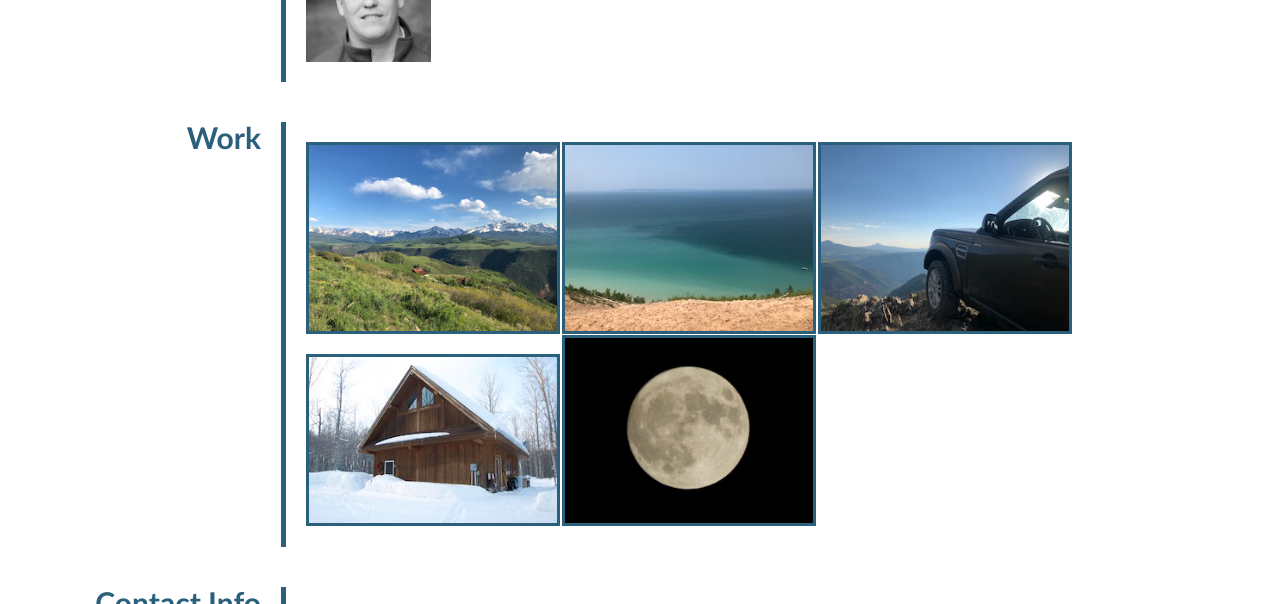
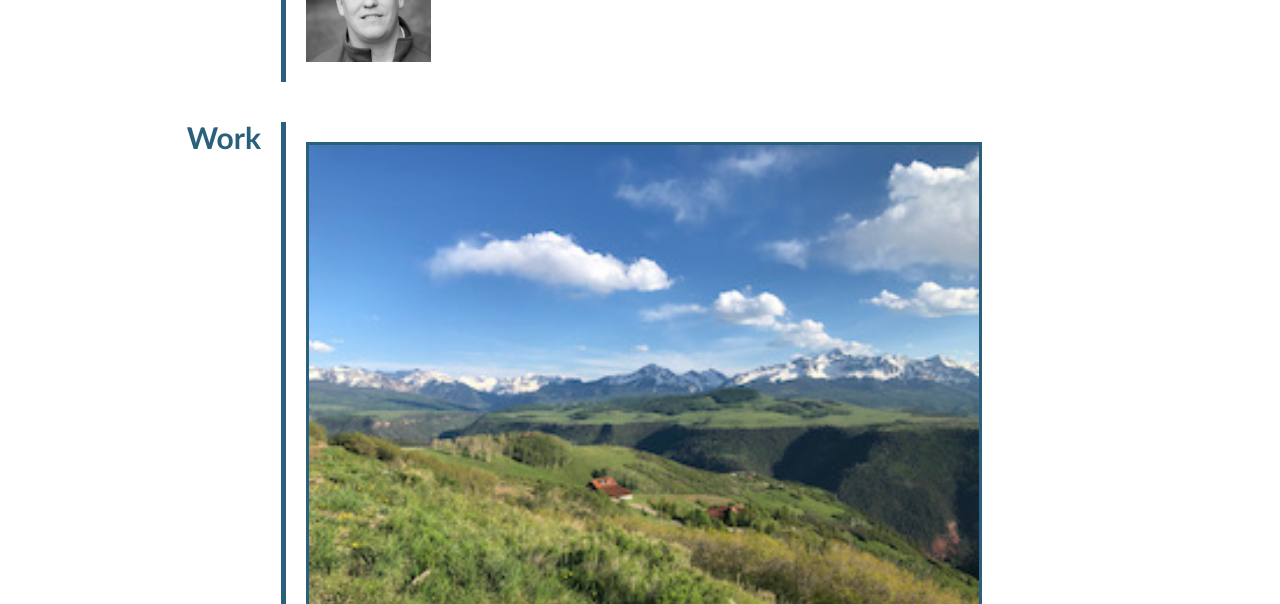
Before and after one commit to danshoup/portfolio_DCS, a plain HTML site: page index.html in a window 1280 px wide. Shown: the part 635-1239 px from the top of the page. Drawn offline with Linux system fonts and the light colour scheme.

Commit message:
more changes

```diff
--- a/assets/css/style.css
+++ b/assets/css/style.css
@@ -119,8 +119,12 @@ section {
     border: solid;
     border-color: var(--bluegrey);
     border-radius; 8px;
-    width: 30%;
+    width: 40%;
     height: auto;
+}
+
+#image1 {
+    width: 80%;
 }
 
 .contact {
```
